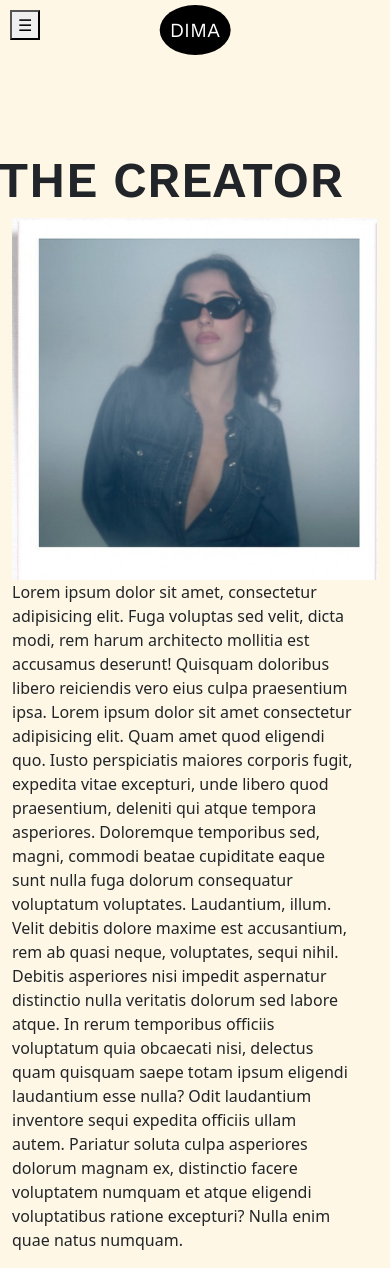
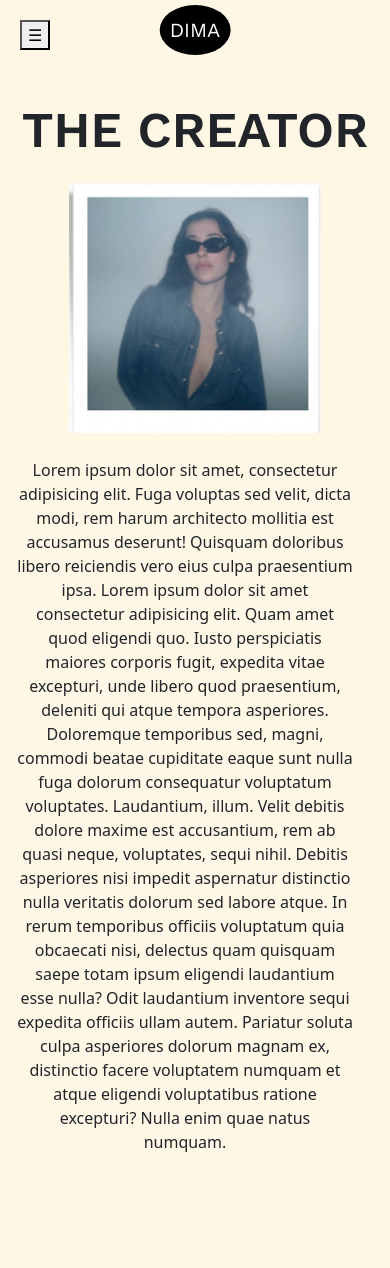
Before and after one commit to ebanchik/dima-studio-v2, a React (Vite) app: page /about in a window 390 px wide. After the commit the page ends 1170 px from the top, so only its background shows below. Built offline with nearby package versions, Linux system fonts and the light colour scheme.

Commit message:
fix navbar and cursor

```diff
--- a/src/App.css
+++ b/src/App.css
@@ -389,50 +389,66 @@ nav a {
 /* ################# MOBILE ################# */
 
 
+/* Mobile Styles */
 @media (max-width: 768px) {
+
+  body {
+    cursor: auto; /* Use the default cursor on mobile */
+  }
+
+  .custom-cursor {
+    display: none;
+  }
+
+  #custom-cursor {
+    display: none !important; /* Ensure the custom cursor is hidden on mobile */
+  }
+
   .hide-on-mobile {
     display: none;
   }
-}
 
-
-.menu-toggle {
-  display: none;
-  cursor: pointer;
-  /* Add more styles for the button as needed */
-}
-
-@media (max-width: 768px) {
   .menu-toggle {
     display: block;
+    cursor: pointer;
+    /* Add more styles for the button as needed */
   }
 
-  .header {
+  .header .navbar {  /* Targeting the "navbar" class */
     display: none;
     flex-direction: column;
     /* Add more styles for the dropdown menu as needed */
   }
 
-  .header a {
+  .header .navbar a {  /* Targeting the "navbar" class */
     display: block;
     /* Add more styles for the links as needed */
   }
-}
 
-@media (max-width: 768px) {
   .about-title {
     font-size: 50px;
+    margin-left: 0px;
+    text-align: center;
   }
-}
 
-@media (max-width: 768px) {
   .about-photo {
-    height: auto;
+    height: 250px;
+    object-fit: contain;
+    margin-bottom: 25px;
+    margin-top: 15px;
   }
-}
 
-@media (max-width: 768px) {
   .about-page {
     height: auto; /* Adjust to auto or a larger fixed height */
   }
+
+  .container {
+    margin-top: 100px;
+  }
+
+  .about-text {
+    margin-left: 5px;
+    text-align: center;
+  }
+
 }
--- a/src/Header.jsx
+++ b/src/Header.jsx
@@ -22,9 +22,9 @@ export function Header() {
   }, []);
 
   return (
-    <header>
+    <header className="header">
       <button id="menu-toggle" className="menu-toggle">☰</button>
-      <nav className="header" id="dropdown-menu">
+      <nav className="navbar" id="dropdown-menu">  {/* Change class to "navbar" */}
         <a className="link" href="/">HOME</a>
         <a className="link" href="/about">ABOUT</a>
         <a className="link" href="/feed">FEED</a>
```
